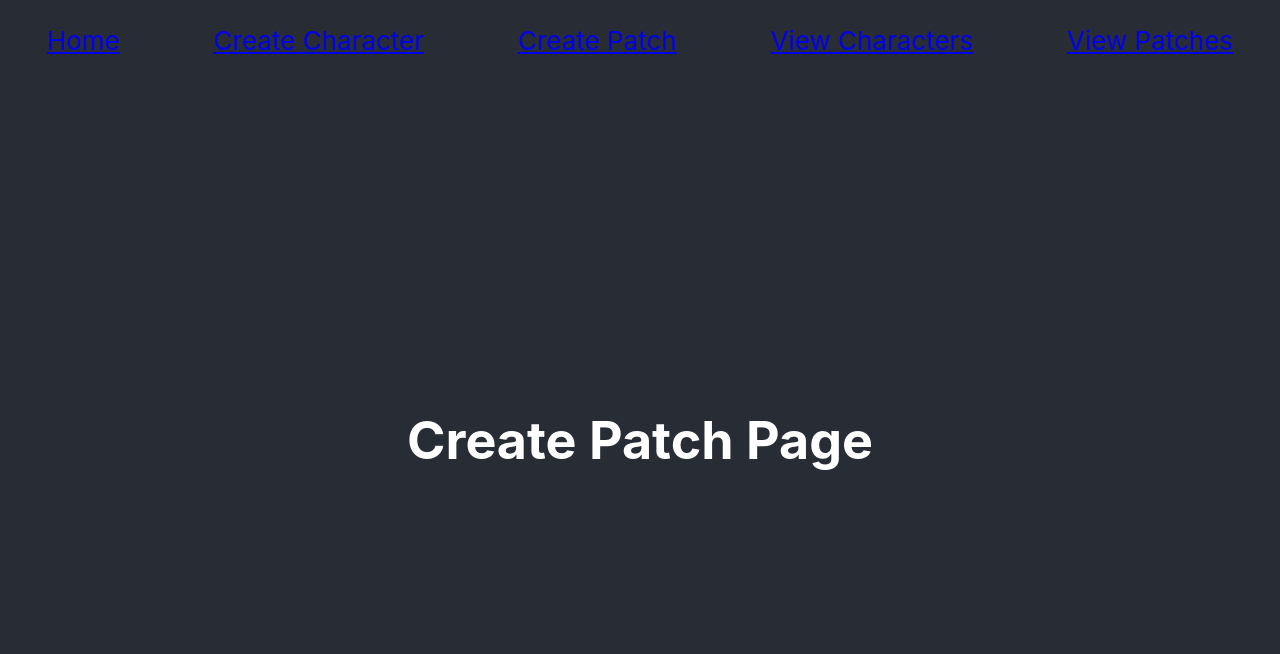
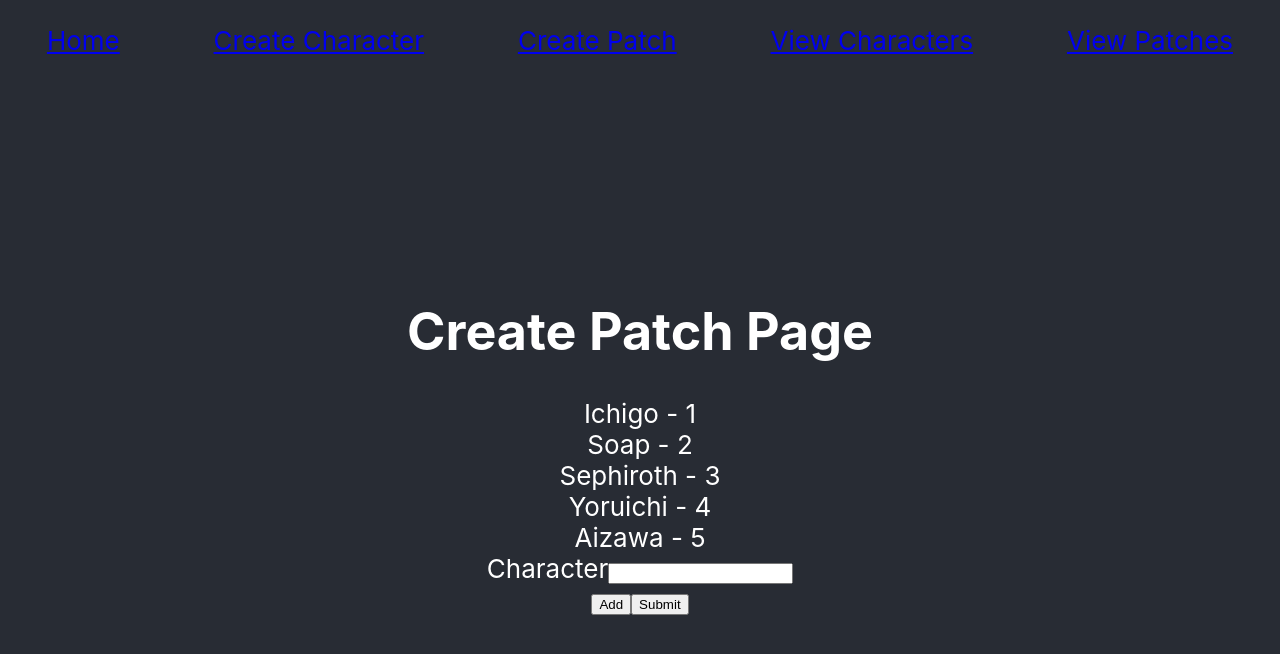
Before and after one commit to xdeathofmojox/punkin_patch, a React (Create React App) app: page /createPatch in a window 1280 px wide. Shown: the top 654 px of the page. Built offline with nearby package versions, Linux system fonts and the light colour scheme.

Commit message:
First pass at filling out CreatePatch functionality

```diff
--- a/src/Components/CreatePatchForm.js
+++ b/src/Components/CreatePatchForm.js
@@ -0,0 +1,59 @@
+import React, {useState} from 'react';
+
+function CreatePatchForm(props) {
+
+    const [formValues, setFormValues] = useState([{ characterID: ""}])
+
+    let handleChange = (i, e) => {
+        let newFormValues = [...formValues];
+        newFormValues[i][e.target.name] = e.target.value;
+        setFormValues(newFormValues);
+      }
+
+    let addFormFields = () => {
+        setFormValues([...formValues, { characterID: ""}])
+      }
+
+    let removeFormFields = (i) => {
+        let newFormValues = [...formValues];
+        newFormValues.splice(i, 1);
+        setFormValues(newFormValues)
+    }
+
+    let handleSubmit = (event) => {
+        event.preventDefault();
+        alert(JSON.stringify(formValues));
+    }
+
+    return (
+        <div>
+            <div className="inline">
+                {props.characters.map((element, index) => (
+                    <div>
+                        <label>{element.label} - {element.value}</label>
+                        <br/>
+                    </div>
+                ))}
+            </div>
+            <form onSubmit={handleSubmit}>
+            {formValues.map((element, index) => (
+                <div className="form-inline" key={index}>
+                <label>Character</label>
+                <input type="text" name="characterID" value={element.characterID || ""} onChange={e => handleChange(index, e)} />
+                {
+                    index ?
+                    <button type="button"  className="button remove" onClick={() => removeFormFields(index)}>Remove</button>
+                    : null
+                }
+                </div>
+            ))}
+            <div className="button-section">
+                <button className="button add" type="button" onClick={() => addFormFields()}>Add</button>
+                <button className="button submit" type="submit">Submit</button>
+            </div>
+        </form>
+      </div>
+    );
+  }
+
+  export default CreatePatchForm;
--- a/src/Components/CreatePatchPage.js
+++ b/src/Components/CreatePatchPage.js
@@ -1,8 +1,13 @@
+import CreatePatchForm from "./CreatePatchForm"
+
 function CreatePatchPage()
 {
+    const characters = [{value: 1, label: "Ichigo"}, {value: 2, label: "Soap"}, {value: 3, label: "Sephiroth"}, {value: 4, label: "Yoruichi"}, {value: 5, label: "Aizawa"}];
+
     return (
         <div>
             <h1>Create Patch Page</h1>
+            <CreatePatchForm characters={characters}/>
         </div>
     );
 }
```
